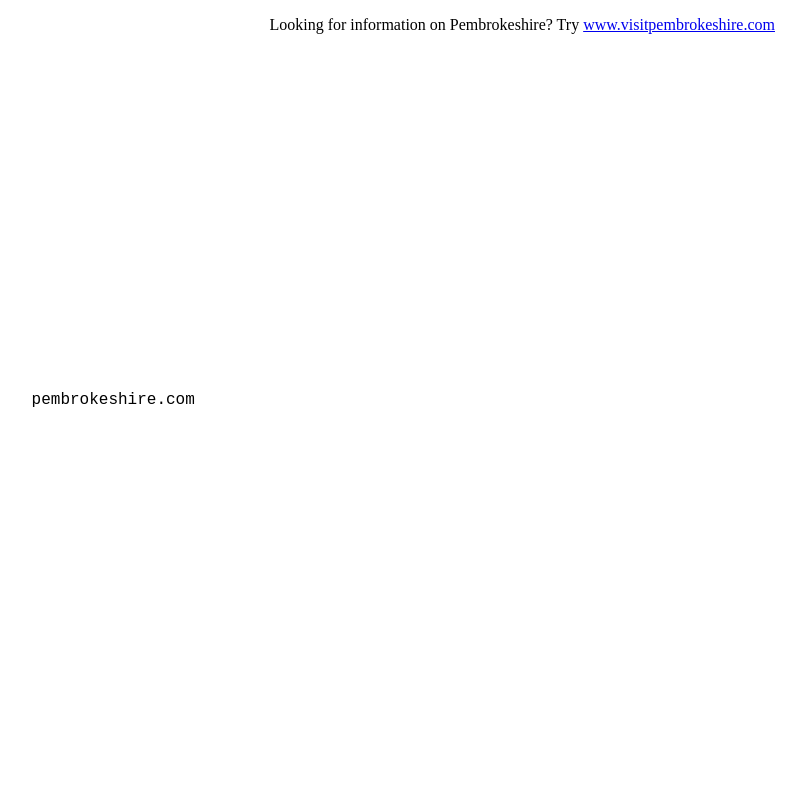
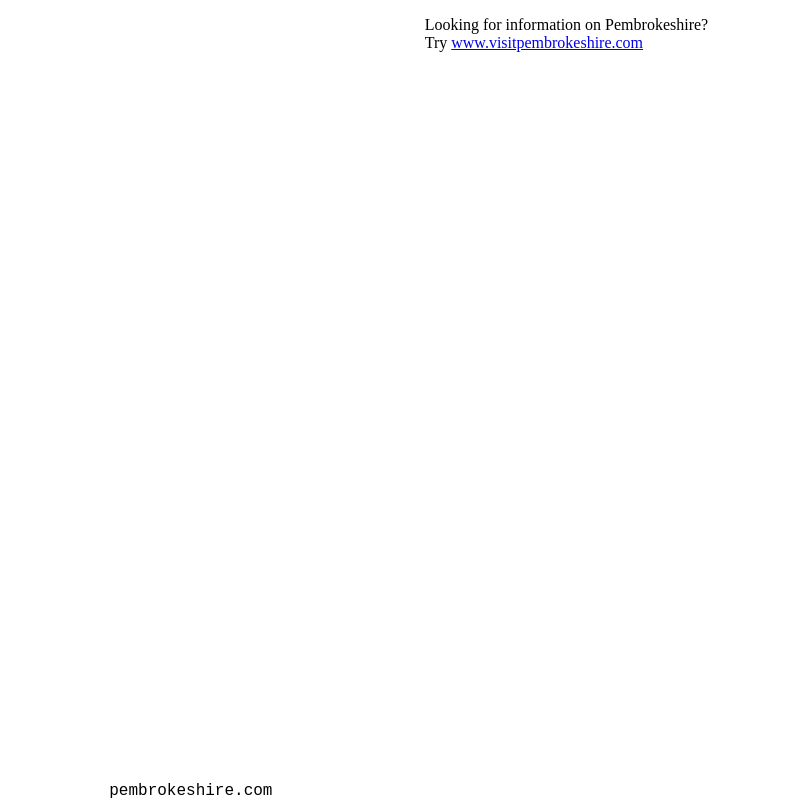
Before and after one commit to domOrielton/www-pembrokeshire, a plain HTML site: page index.html in a window 1280 px wide. Shown: the whole page, without its empty margins (43-848 px from the left). Drawn offline with Linux system fonts and the light colour scheme.

Commit message:
Update index.html

```diff
--- a/index.html
+++ b/index.html
@@ -20,7 +20,7 @@
 	.centered {
 		text-align: center;
 		display: table-cell;
-		vertical-align: middle;
+		vertical-align: bottom;
 		font-family: monospace;
 		font-size: large;
 	}
@@ -31,6 +31,6 @@
 	<p></p>
 	<p></p>
 	<p></p>
-	<p>Looking for information on Pembrokeshire? Try <a href="https://www.visitpembrokeshire.com/">www.visitpembrokeshire.com</a></p>
+	<p>Looking for information on Pembrokeshire?<br>Try <a href="https://www.visitpembrokeshire.com/">www.visitpembrokeshire.com</a></p>
 </body>
 </html>
```
